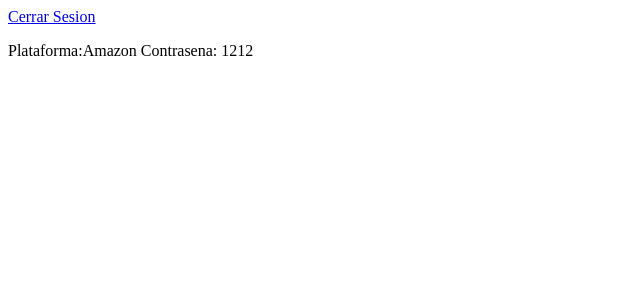
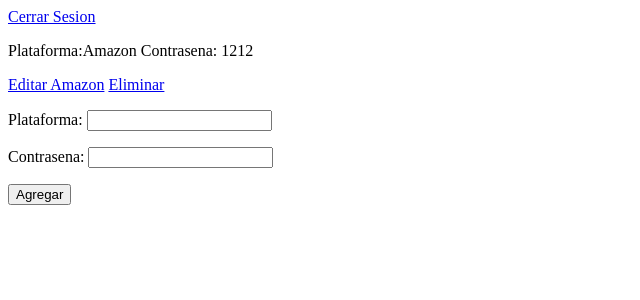
Before and after one commit to CesarCent17/passwordSecure, a Django app: page / in a window 1280 px wide. Shown: the top 300 px of the page, without its empty margins (0-640 px from the left). Run offline with Django 4.2, Linux system fonts and the light colour scheme; a user stored in the database is signed in; data comes from the database, SQL or seed files in the repository; both versions use the stored data as it was after the commit.

Commit message:
Login, Logout, Registro Cuenta,Home, Registro Contrasena, Editar, Eliminar.

```diff
--- a/gestor/forms.py
+++ b/gestor/forms.py
@@ -1,6 +1,7 @@
 from django import forms
 from django.contrib.auth.forms import UserCreationForm
 from django.contrib.auth.models import User
+from .models import Contrasena
 
 class RegistroUsuario(UserCreationForm):
     username = forms.CharField(label='Usuario')
@@ -13,5 +14,10 @@
         fields = ['username', 'email', 'password1', 'password2']
         help_texts = {label:"" for label in fields}
 
-class Formu(forms.ModelForm):
-    nombre = forms.CharField()
+class RegistroContrasena(forms.ModelForm):
+    plataforma = forms.CharField(label='Plataforma')
+    passw = forms.CharField(label='Contrasena', widget=forms.PasswordInput)
+
+    class Meta:
+        model = Contrasena
+        fields = ['plataforma', 'passw']
--- /dev/null
+++ b/gestor/static/gestor/js/gestorContrasenas.js
@@ -0,0 +1,12 @@
+const btnsEliminacion = document.querySelectorAll(".BtnEliminar");
+
+(function (){
+    btnsEliminacion.forEach(btn =>{
+        btn.addEventListener('click', function (e){
+            let confirmacion = confirm("Confirma la eliminacion de la contrasena?");
+            if (!confirmacion){
+                e.preventDefault();
+            }
+        });
+    });
+});
--- a/gestor/templates/gestor/home.html
+++ b/gestor/templates/gestor/home.html
@@ -1,8 +1,10 @@
+{% load static %}
 <!DOCTYPE html>
 <html lang="en">
 <head>
     <meta charset="UTF-8">
     <title>Title</title>
+
 </head>
 <body>
     {% if messages %}
@@ -13,8 +15,20 @@
 
     <a href="{% url 'logout' %}">Cerrar Sesion</a>
     {% for contrasena in contrasenas %}
-        <p>{{ contrasena }}</p>
+        <div>
+            <p>{{ contrasena }}</p>
+            <a href="{% url 'edicioncontrasena' contrasena.id %}">Editar {{ contrasena.plataforma }}</a>
+            <a href="{% url 'eliminarcontrasena' contrasena.id %}" class="BtnEliminar">Eliminar</a>
+
+        </div>
+
     {% endfor %}
 
+    <form class="form" method="post" action="{% url 'nuevacontrasena' %}"> {% csrf_token %}
+        {{ form.as_p }}
+        <button type="submit" id="submit">Agregar</button>
+    </form>
+
+    <script src="{% static 'gestor/js/gestorContrasenas.js' %}"></script>
 </body>
 </html>
--- a/gestor/urls.py
+++ b/gestor/urls.py
@@ -7,5 +7,9 @@
     path('login/', LoginView.as_view(template_name='gestor/login.html'), name='login'),
     path('logout/',logout_then_login, name='logout'),
     path('registro/',views.registro, name='registro'),
+    path('nuevacontrasena/', views.nueva_passw, name='nuevacontrasena'),
+    path('edicioncontrasena/<int:id_contrasena>', views.edicion_passw, name='edicioncontrasena'),
+    path('editarcontrasena/<int:id_contrasena>', views.editar_passw, name='editarcontrasena'),
+    path('eliminarcontrasena/<int:id_contrasena>', views.eliminar_passw, name='eliminarcontrasena'),
     #path('logout/', LogoutView.as_view(template_name='gestor/logout.html'), name='logout'),
 ]
--- a/gestor/views.py
+++ b/gestor/views.py
@@ -1,7 +1,9 @@
-from django.shortcuts import render, redirect
+from django.shortcuts import render, redirect, get_object_or_404
 from django.contrib.auth.decorators import login_required
-from .forms import RegistroUsuario
+from .forms import RegistroUsuario, RegistroContrasena
 from django.contrib import messages
+from django.contrib.auth.models import User
+from .models import Contrasena
 
 # Create your views here.
 
@@ -9,7 +11,8 @@
 def home(request):
     usuario_actual = request.user
     listacontrasenas = usuario_actual.contrasena.all()
-    contexto = {'contrasenas': listacontrasenas}
+    form = RegistroContrasena()
+    contexto = {'contrasenas': listacontrasenas, 'form':form}
     return render(request, 'gestor/home.html', contexto)
 
 def registro(request):
@@ -23,3 +26,43 @@
     else:
         form = RegistroUsuario()
     return render(request, 'gestor/registro.html', {'form':form})
+
+
+@login_required
+def nueva_passw(request):
+    usuario_actual = get_object_or_404(User, pk=request.user.pk)
+    if request.method == 'POST':
+        form = RegistroContrasena(request.POST)
+        if form.is_valid():
+            passw = form.save(commit=False)
+            passw.usuario = usuario_actual
+            passw.save()
+            return redirect('/')
+
+    """else:
+        form = RegistroContrasena()"""
+    #return render(request, 'gestor/home.html', {'form':form})
+    return redirect('/')
+
+@login_required
+def edicion_passw(request, id_contrasena):
+    #obj_passw = Contrasena.objects.get(id=id_contrasena)
+    obj_passw = get_object_or_404(Contrasena, pk=id_contrasena)
+    return render(request, 'gestor/editar.html', {'obj_passw':obj_passw})
+
+@login_required
+def editar_passw(request, id_contrasena):
+    obj_passw = get_object_or_404(Contrasena, pk=id_contrasena)
+    if request.method == 'POST':
+        passw_editada = request.POST['contrasena']
+        obj_passw.passw = passw_editada
+        obj_passw.save()
+        messages.success(request, 'Contrasena actualizada exitosamente!')
+        return redirect('/')
+
+@login_required
+def eliminar_passw(request, id_contrasena):
+    obj_passw = get_object_or_404(Contrasena, pk=id_contrasena)
+    obj_passw.delete()
+    messages.success(request, 'Contrasena eliminada exitosamente!')
+    return redirect('/')
--- a/passwordSecure/settings.py
+++ b/passwordSecure/settings.py
@@ -11,6 +11,7 @@
 """
 
 from pathlib import Path
+import os
 
 # Build paths inside the project like this: BASE_DIR / 'subdir'.
 BASE_DIR = Path(__file__).resolve().parent.parent
@@ -118,6 +119,11 @@
 # https://docs.djangoproject.com/en/4.0/howto/static-files/
 
 STATIC_URL = 'static/'
+#STATICFILES_DIRS = BASE_DIR / 'gestor/static'
+#STATICFILES_DIRS = (os.path.join(BASE_DIR, 'gestor/static'))
+STATICFILES_DIRS = [
+    BASE_DIR / "gestor/static",
+]
 
 # Default primary key field type
 # https://docs.djangoproject.com/en/4.0/ref/settings/#default-auto-field
```
Also changed, not shown: gestor/templates/gestor/editar.html (added, +18 -0 lines), db.sqlite3.
